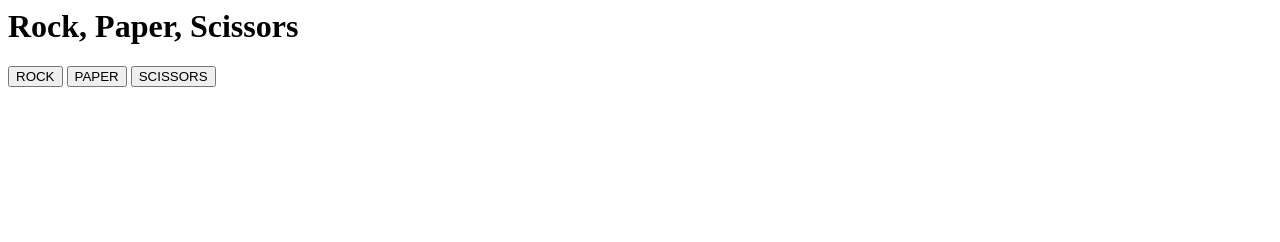
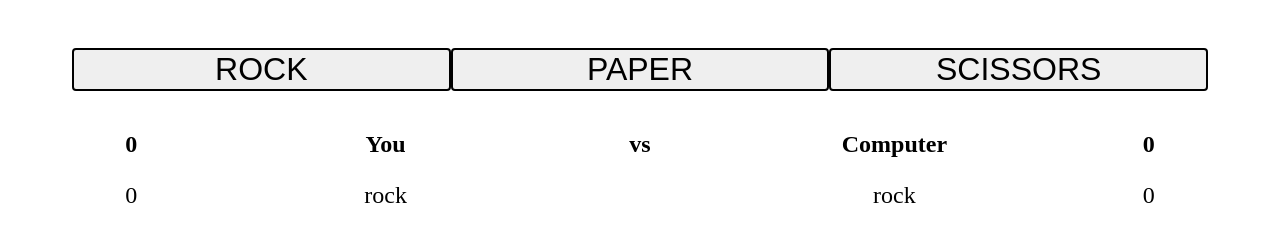
Before and after one commit to timponce/Rock-Paper-Scissors, a plain HTML site: page index.html in a window 1280 px wide. Both pictures are taken after a click on the button "ROCK". Drawn offline with Linux system fonts and the light colour scheme.

Commit message:
added scoreboard, round results log, and styling

```diff
--- a/index.html
+++ b/index.html
@@ -6,11 +6,26 @@
         <script src="scripts.js" defer></script>
     </head>
     <body>
-        <h1>Rock, Paper, Scissors</h1>
         <div class="buttons">
             <button class="selection" data-selection="rock">ROCK</button>
             <button class="selection" data-selection="paper">PAPER</button>
             <button class="selection" data-selection="scissors">SCISSORS</button>
         </div>
+        <div class="content">
+            <div class="resultsHeader">
+                <div class="playerCurrentScore">0</div>
+                <div class="playerTitle">You</div>
+                <div class="vs">vs</div>
+                <div class="compTitle">Computer</div>
+                <div class="computerCurrentScore">0</div>
+            </div>
+            <div class="resultsMain">
+                <div class="playerScoreBoard"></div>
+                <div class="playerSelections"></div>
+                <div class="versus"></div>
+                <div class="computerSelections"></div>
+                <div class="computerScoreBoard"></div>
+            </div>
+        </div>
     </body>
 </html>
--- a/scripts.js
+++ b/scripts.js
@@ -1,3 +1,15 @@
+const playerCurrentScore = document.querySelector('.playerCurrentScore');
+const playerScoreBoard = document.querySelector('.playerScoreBoard');
+const playerSelections = document.querySelector('.playerSelections');
+const computerSelections = document.querySelector('.computerSelections')
+const computerScoreBoard = document.querySelector('.computerScoreBoard')
+const computerCurrentScore = document.querySelector('.computerCurrentScore');
+const selectionButtons = document.querySelectorAll('[data-selection]');
+
+let playerScore = 0;
+let computerScore = 0;
+let roundNumber = 1;
+
 const options = ['rock', 'paper', 'scissors'];
 const computerPlay = (options) => {
     return options[Math.floor(Math.random() * options.length)];
@@ -7,21 +19,74 @@ console.log(computerPlay(options));
 const playRound = (selection) => {
     let computerSelection = computerPlay(options);
     if (selection === computerSelection) {
+        roundTie();
         console.log('tie');
     } else if ((selection === 'rock' && computerSelection === 'scissors') ||
                 (selection === 'paper' && computerSelection === 'rock') ||
                 (selection === 'scissors' && computerSelection === 'paper')) {
-        console.log('you win');
+        roundWin();
+        playerScore++;
+        updateScore();
     } else {
-        console.log('you lose');
+        roundLose();
+        computerScore++;
+        updateScore();
+    }
+    const computerChoice = document.createElement('p');
+    computerChoice.textContent = computerSelection;
+    computerSelections.appendChild(computerChoice);
+}
+
+const updateScore = () => {
+    playerCurrentScore.textContent = playerScore;
+    computerCurrentScore.textContent = computerScore;
+    if (playerScore === 3) {
+        alert('You win');
+        restartGame();
+    } else if (computerScore === 3) {
+        alert('You lose');
+        restartGame();
     }
 }
 
-// const updatePlayerChoice = () => {
+const restartGame = () => {
+    let playerScore = 0;
+    playerCurrentScore.textContent = 0;
+    let computerScore = 0;
+    computerCurrentScore.textContent = 0;
 
-// }
+}
 
-const selectionButtons = document.querySelectorAll('[data-selection]');
+const roundTie = () => {
+    const playerRoundScore = document.createElement('p');
+    playerRoundScore.textContent = '0';
+    playerScoreBoard.appendChild(playerRoundScore);
+    const computerRoundScore = document.createElement('p');
+    computerRoundScore.textContent = '0';
+    computerScoreBoard.appendChild(computerRoundScore);
+}
+
+const roundWin = () => {
+    const playerRoundScore = document.createElement('p');
+    playerRoundScore.classList.add('green');
+    playerRoundScore.textContent = '+ 1';
+    playerScoreBoard.appendChild(playerRoundScore);
+    const computerRoundScore = document.createElement('p');
+    computerRoundScore.classList.add('red');
+    computerRoundScore.textContent = '- 1';
+    computerScoreBoard.appendChild(computerRoundScore);
+}
+
+const roundLose = () => {
+    const playerRoundScore = document.createElement('p');
+    playerRoundScore.classList.add('red');
+    playerRoundScore.textContent = '-1';
+    playerScoreBoard.appendChild(playerRoundScore);
+    const computerRoundScore = document.createElement('p');
+    computerRoundScore.classList.add('green');
+    computerRoundScore.textContent = '+1';
+    computerScoreBoard.appendChild(computerRoundScore);
+}
 
 selectionButtons.forEach(selectionButton => {
     selectionButton.addEventListener('click', e => {
@@ -32,4 +97,7 @@ selectionButtons.forEach(selectionButton => {
 
 function makeSelection(selection) {
     playRound(selection);
+    const playerChoice = document.createElement('p');
+    playerChoice.textContent = selection;
+    playerSelections.appendChild(playerChoice);
 };
--- a/style.css
+++ b/style.css
@@ -0,0 +1,56 @@
+body {
+    font-size: 24px;
+}
+
+.buttons {
+    display: flex;
+    padding: 5vh 5vw;
+}
+
+.selection {
+    flex: 1;
+    font-size: 32px;
+    border: 2px solid black;
+    border-radius: 4px;
+}
+
+.resultsHeader {
+    display: flex;
+    justify-content: center;
+    text-align: center;
+    column-gap: 8px;
+}
+
+.playerCurrentScore,
+.playerTitle,
+.vs,
+.compTitle,
+.computerCurrentScore {
+    flex: 1;
+    font-weight: bold;
+}
+
+.resultsMain {
+    display: flex;
+    justify-content: center;
+    text-align: center;
+    column-gap: 8px;
+}
+
+.playerScoreBoard,
+.playerSelections,
+.versus,
+.computerSelections,
+.computerScoreBoard {
+    flex: 1;
+    display: flex;
+    flex-direction: column;
+}
+
+.green {
+    color: green;
+}
+
+.red {
+    color: red;
+}
```
